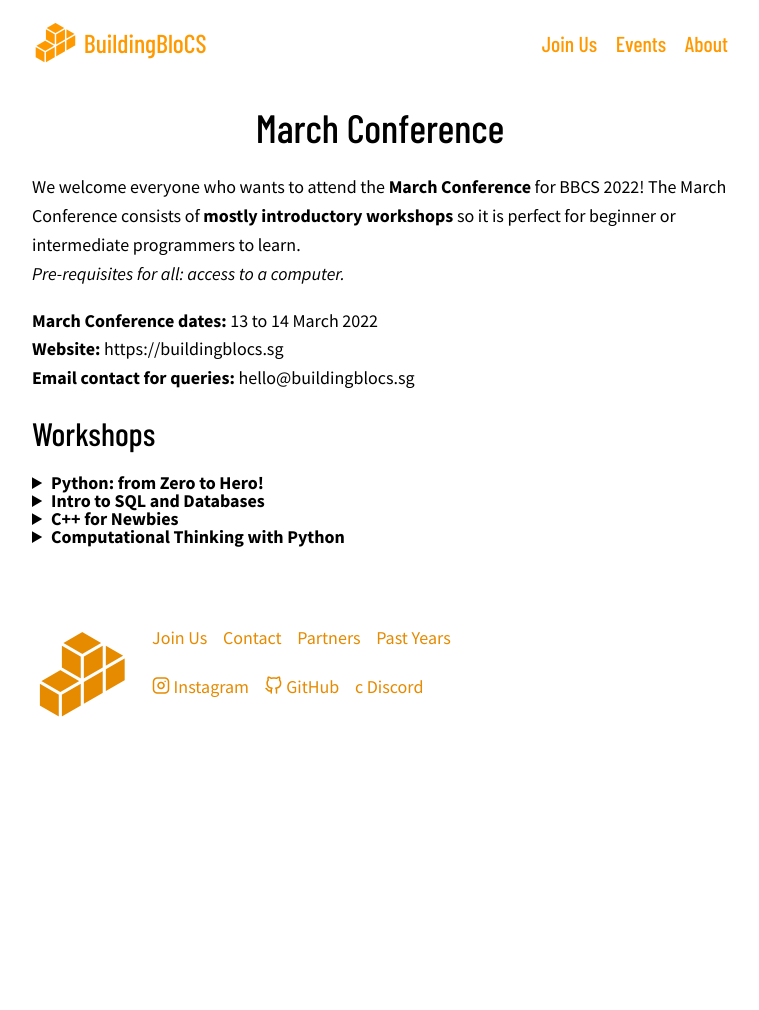
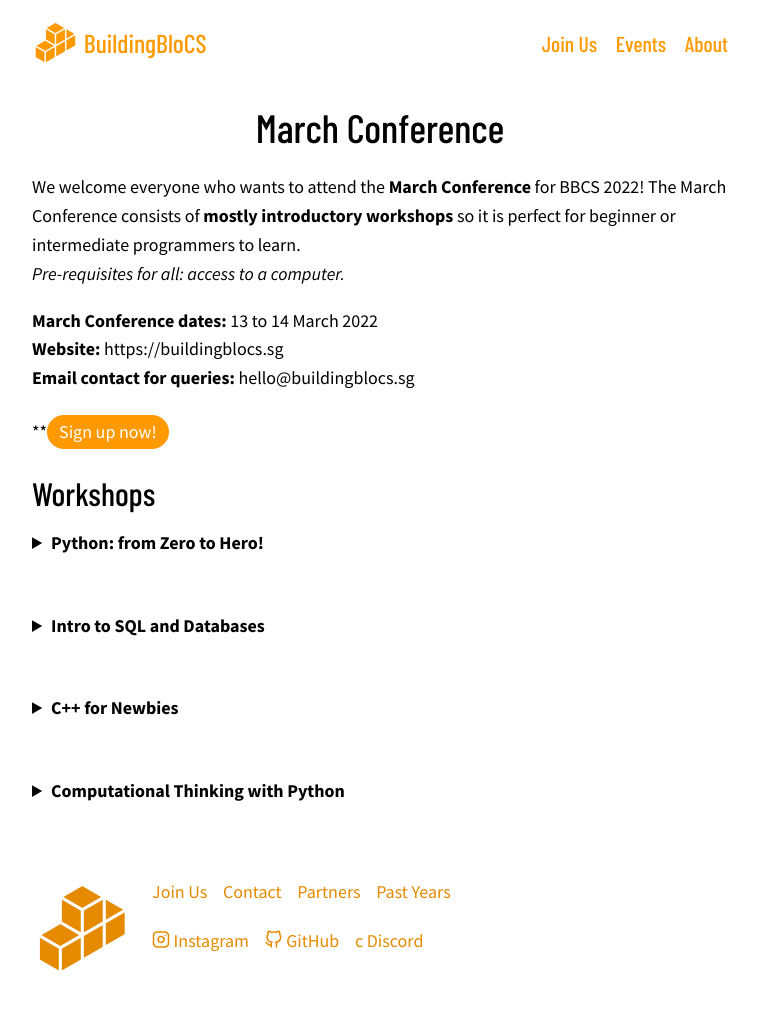
Before and after one commit to buildingblocs/2022, a Jekyll site: the page built from Workshops/March Conference/index.md, in a window 1280 px wide and 1038 px high. Shown: the top 1010 px of the window, without its empty margins (260-1019 px from the left). Built offline with Jekyll 4.4.1, drawn with Linux system fonts in a browser that asks for light colours; some web fonts are replaced; our own code applies the rules of GitHub Pages for plain Markdown files.

Commit message:
slightly adjust formatting, add signup button

```diff
--- a/Workshops/March Conference/index.md
+++ b/Workshops/March Conference/index.md
@@ -10,6 +10,8 @@
 **Website:** https://buildingblocs.sg
 **Email contact for queries:** hello@buildingblocs.sg
 
+**<a class="btn" href="https://docs.google.com/forms/d/e/1FAIpQLScIBFZA6JRs56xcHOCJ6sif5OgACL_ck3W8Fo75CrnB3ixGjg/viewform">Sign up now!</a>
+
 ## Workshops
 
 <details>
@@ -18,7 +20,7 @@
 <br><b>Time:</b> [GMT +8] 3pm to 5.30pm, [GMT +9] 4pm to 6.30pm
 <br><b>Description:</b> This workshop will introduce the basics of Python including functions, comparison operators, loops, conditional statements and basic knowledge on tuples, lists and strings.
 </details>
-
+<br>
 <details>
 <summary> <b>Intro to SQL and Databases</b> </summary>
 <b>Date:</b> Sunday, 13 March 2022
@@ -26,14 +28,14 @@
 <br><b>Description:</b> This workshop will introduce the basics of databases, more specifically relational (SQL) databases, and learn how to understand and apply basic CRUD database operations.
 <br><b>Additional Pre-requisites:</b> Basic knowledge in Python. Unfortunately, Chromebooks will not be supported
 </details>
-
+<br>
 <details>
 <summary> <b>C++ for Newbies</b> </summary>
 <b>Date:</b> Monday, 14 March 2022
 <br><b>Time:</b> [GMT +8] 1.30pm to 4pm, [GMT +9] 2.30pm to 5pm
 <br><b>Description:</b> Complete introduction to programming using the basics of C++ (i.e. Data types, Loops, etc.)
 </details>
-
+<br>
 <details>
 <summary> <b>Computational Thinking with Python</b> </summary>
 <b>Date:</b> Monday, 14 March 2022
```
